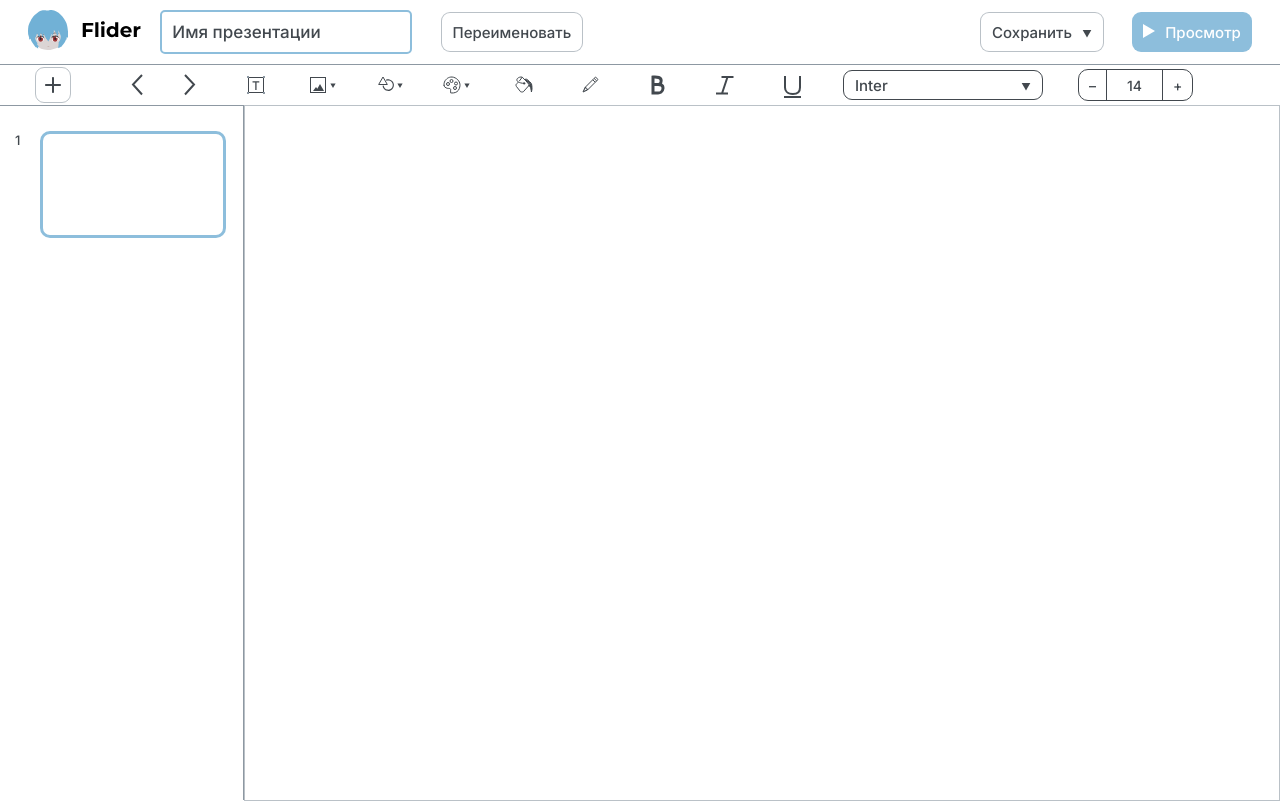
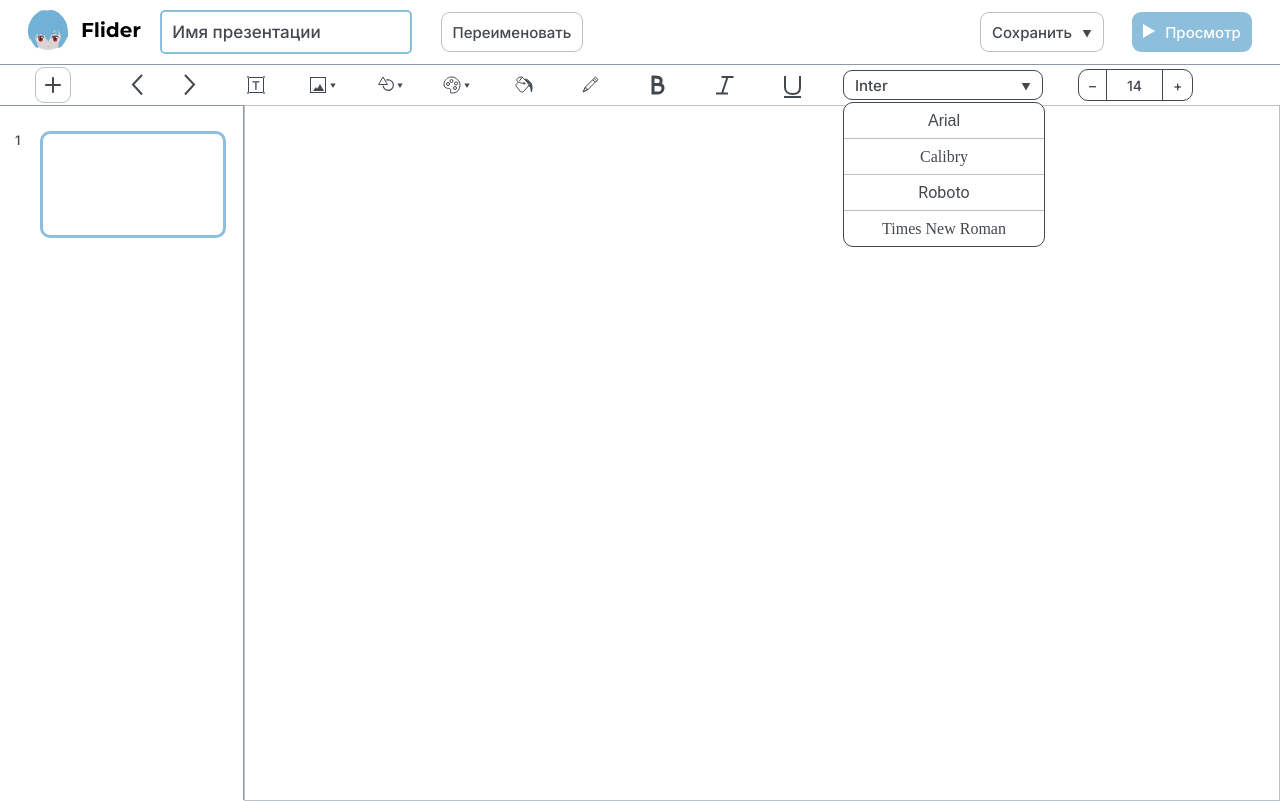
Before and after one commit to Exevald/flider, a React (Create React App) app: page /presentation in a window 1280 px wide. Both pictures are taken after a click on the button "Inter". Built offline with nearby package versions, Linux system fonts and the light colour scheme.

Commit message:
Сверстал дропдаун с выбором шрифта

```diff
--- a/src/core/functions/utility.ts
+++ b/src/core/functions/utility.ts
@@ -69,7 +69,12 @@ const TEXTAREA_INITIAL_STATE = {
     fontColor: 'black',
     value: 'Введите что-нибудь'
 }
-
+const DEFAULT_FONTS = [
+    'Arial',
+    'Calibry',
+    'Roboto',
+    'Times New Roman'
+]
 const MAX_HISTORY_SIZE = 30;
 const MAX_TITLE_SIZE = 12;
 
@@ -132,6 +137,7 @@ export {
     MAX_TITLE_SIZE,
     DROPDOWN_ANIMATION_TIME,
     TEXTAREA_INITIAL_STATE,
+    DEFAULT_FONTS,
     CANVAS_SETTINGS,
     DEFAULT_STOCKS,
     DEFAULT_FIGURES, DEFAULT_FIGURES_STYLES,
--- a/src/view/components/DropDown/DropDown.module.css
+++ b/src/view/components/DropDown/DropDown.module.css
@@ -17,6 +17,17 @@
 }
 
 /* все типы */
+.fonts {
+    min-width: 200px;
+    border-color: var(--gendo-default)!important;
+}
+.fonts > p {;
+    padding: 10px;
+    display: flex;
+    align-items: center;
+    justify-content: center;
+}
+
 .saveAction {
     max-width: 150px;
 }
--- a/src/view/components/DropDown/DropDown.tsx
+++ b/src/view/components/DropDown/DropDown.tsx
@@ -1,7 +1,7 @@
 import styles from "./DropDown.module.css"
 import {
     COLOR_PICKER_COLORS,
-    DEFAULT_FIGURES, DEFAULT_FIGURES_STYLES,
+    DEFAULT_FIGURES, DEFAULT_FIGURES_STYLES, DEFAULT_FONTS,
     DEFAULT_STOCKS,
     DROPDOWN_ANIMATION_TIME
 } from "../../../core/functions/utility";
@@ -20,7 +20,7 @@ import {EditorType, FigureType, ShapeType, SlideState} from "../../../core/types
 interface DropDownCustomProps {
     id: string;
     viewStyle: 'createSlide' | 'undo' | 'redo' | 'selectArea' | 'selectArrow' | 'textArea' | 'imageSelector'
-        | 'line' | 'palette' | 'saveAction' | 'figureShapes';
+        | 'line' | 'palette' | 'saveAction' | 'figureShapes' | 'fonts';
 }
 
 function hideDropDownKeyboardPressed(e: React.KeyboardEvent<HTMLDivElement>) {
@@ -69,10 +69,12 @@ function handleClicks(e: MouseEvent) {
     const selectorButton = document.getElementById('SelectorButton');
     const figure = document.getElementById('FigureButton');
     const shapes = document.getElementById('shapes');
+    const fonts = document.getElementById('fonts');
+    const fontsButton = document.getElementById('fontsButton');
 
     if (path !== null && saveAction !== null && colorPicker !== null && imageSelector !== null
         && saveButton !== null && selectorButton !== null && pickerButton !== null && figure !== null
-        && shapes !== null) {
+        && shapes !== null && fonts !== null && fontsButton !== null) {
 
         if (saveAction.classList.contains(styles.dropDownShow) && !path.includes(saveAction)
             && !path.includes(saveButton)) {
@@ -89,6 +91,10 @@ function handleClicks(e: MouseEvent) {
         if (shapes.classList.contains(styles.dropDownShow) && !path.includes(shapes)
             && !path.includes(figure)) {
             removeOpenedDropDownById('shapes');
+        }
+        if (fonts.classList.contains(styles.dropDownShow) && !path.includes(fonts)
+            && !path.includes(fontsButton)) {
+            removeOpenedDropDownById('fonts');
         }
 
     }
@@ -169,12 +175,27 @@ const DropDown = ({
                       id,
                       viewStyle,
                       action,
-                      currentColor,
                       changeCurrentSlideState,
                       changeCurrentFigureType,
                   }: DropDownMergedProps) => {
     if (viewStyle !== null) {
         switch (viewStyle) {
+            case "fonts":
+                let fonts = [];
+                for (let i = 0; i < DEFAULT_FONTS.length; i++) {
+                    fonts.push(<p style={{fontFamily: DEFAULT_FONTS[i]}}>
+                        {DEFAULT_FONTS[i]}
+                    </p>);
+                    fonts.push(<Separator/>)
+                }
+                fonts.pop()
+                return (
+                    <div id={id} className={styles.dropDown}>
+                        <div className={`${styles.dropDownContent} ${styles.fonts}`}>
+                            {fonts}
+                        </div>
+                    </div>
+                )
             case "figureShapes":
                 let figures = [];
                 for (let i = 0; i < DEFAULT_FIGURES.length; i++) {
--- a/src/view/components/Toolbar/Toolbar.tsx
+++ b/src/view/components/Toolbar/Toolbar.tsx
@@ -105,9 +105,12 @@ const Toolbar = (props: ToolbarProps, {status = 0}: StatusProps) => {
                             iconStyle={"right"}
                             iconSrc={SaveIcon}
                             text={"Inter"}
+                            id={'fontsButton'}
                             onClick={() => {
+                                showDropDownById('fontsButton', 'fonts')
                             }}
                     />
+                <DropDown id={'fonts'} viewStyle={'fonts'} />
                 </>
             }
             {
```
